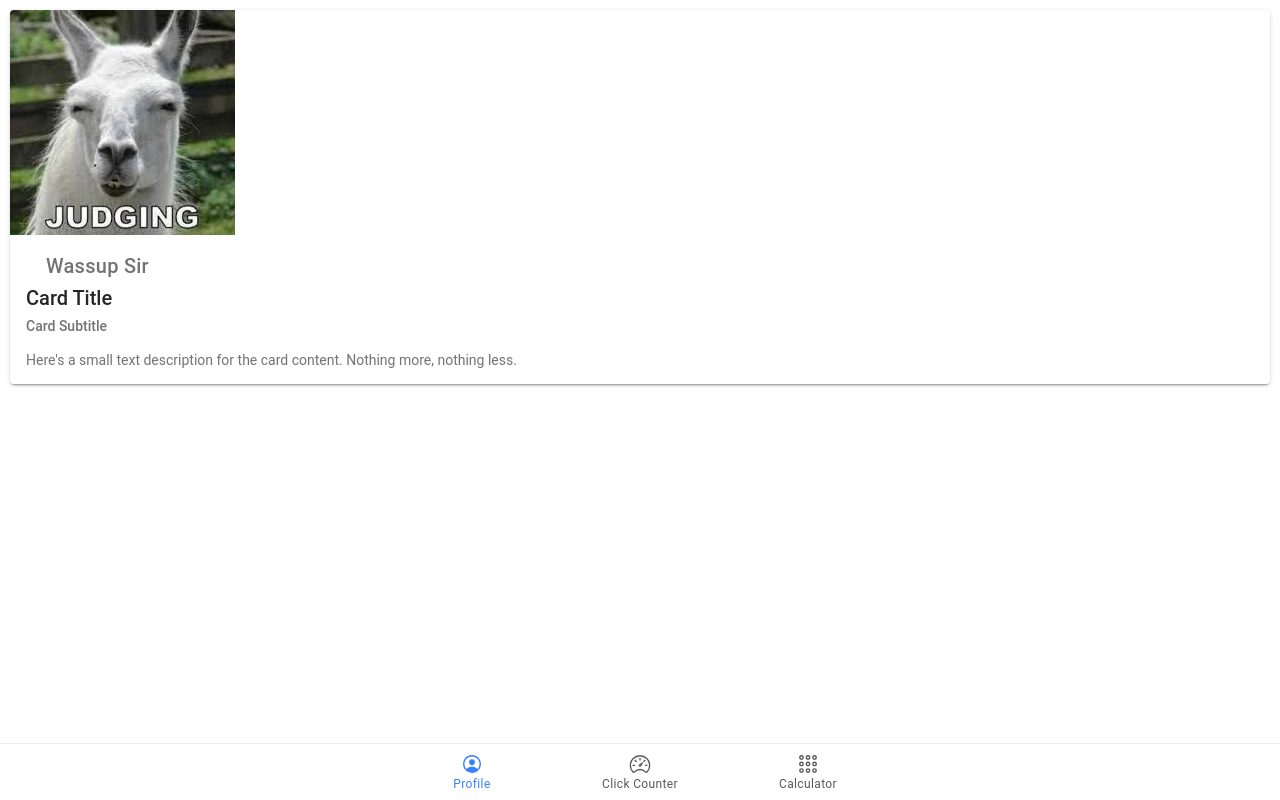
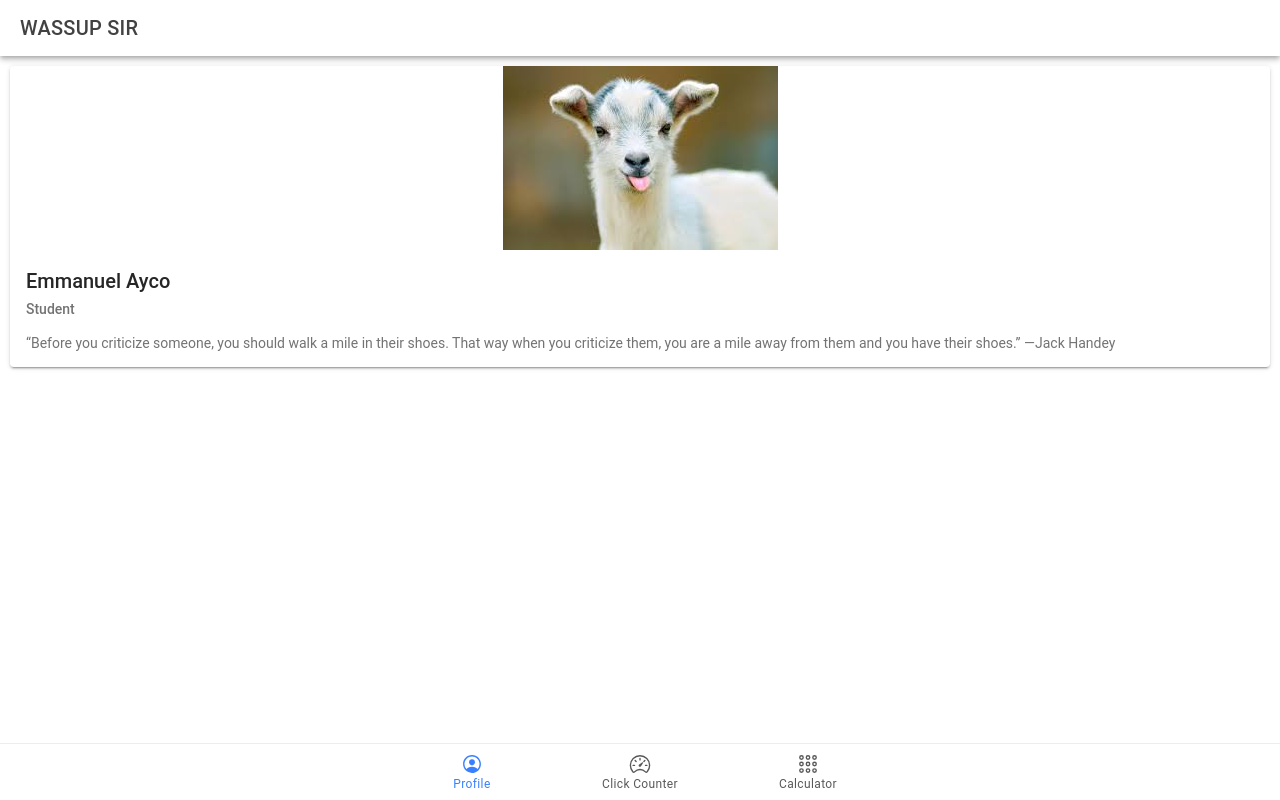
Before and after one commit to Ayc023/ion-t-ayco, a React (Vite) app: page /tab1 in a window 1280 px wide. Built offline with nearby package versions, Linux system fonts and the light colour scheme.

Commit message:
added changes

```diff
--- a/src/pages/Tab1.tsx
+++ b/src/pages/Tab1.tsx
@@ -1,19 +1,37 @@
-import { IonContent, IonHeader, IonPage, IonTitle, IonToolbar, IonCard, IonCardContent, IonCardHeader, IonCardSubtitle, IonCardTitle } from '@ionic/react';
+import { IonContent, IonHeader, IonPage, IonTitle, IonToolbar, IonCard, IonCardContent, IonCardHeader, IonCardSubtitle, IonCardTitle,  } from '@ionic/react';
 import ExploreContainer from '../components/ExploreContainer';
 import './Tab1.css';
 
 const Tab1: React.FC = () => {
   return (
-    <IonCard>
-    <img alt="Silhouette of mountains" src="assets/img/Judging.jpg" />
-    <IonCardHeader>
-      <IonTitle>Wassup Sir</IonTitle>
-      <IonCardTitle>Card Title</IonCardTitle>
-      <IonCardSubtitle>Card Subtitle</IonCardSubtitle>
-    </IonCardHeader>
 
-    <IonCardContent>Here's a small text description for the card content. Nothing more, nothing less.</IonCardContent>
-  </IonCard>
+    <IonPage>
+      <IonHeader>
+        <IonToolbar>
+          <IonTitle>WASSUP SIR</IonTitle>
+        </IonToolbar>
+      </IonHeader>
+      <IonContent fullscreen>
+        <IonHeader collapse="condense">
+          <IonToolbar>
+            <IonTitle size="large">Tab 1</IonTitle>
+          </IonToolbar>
+        </IonHeader>
+
+        <IonCard>
+        <div style={{ textAlign: 'center' }}>
+    <img alt="Silhouette of mountains" src="assets/img/bleee.jpg" style={{ maxWidth: '100%', maxHeight: '100%', display: 'inline-block' }} />
+  </div>
+      <IonCardHeader>
+        <IonCardTitle>Emmanuel Ayco</IonCardTitle>
+        <IonCardSubtitle>Student</IonCardSubtitle>
+      </IonCardHeader>
+
+      <IonCardContent>“Before you criticize someone, you should walk a mile in their shoes. That way when you criticize them, you are a mile away from them and you have their shoes.”
+       —Jack Handey</IonCardContent>
+    </IonCard>
+      </IonContent>
+    </IonPage>
   );
 };
 
```
Also changed, not shown: assets/img/Talk.jpg (added), assets/img/bleee.jpg (added).
